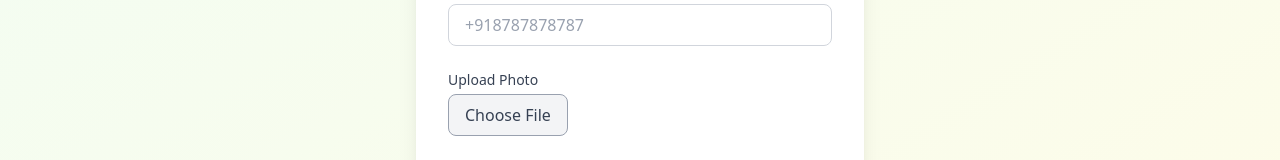
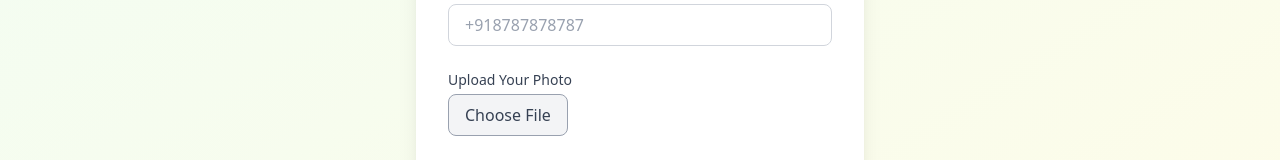
Before and after one commit to dakshshah05/sdg-registration, a React (Vite) app: page / in a window 1280 px wide. Shown: the part 467-627 px from the top of the page. Built offline with nearby package versions, Linux system fonts and the light colour scheme.

Commit message:
Fix: Add validation alert for missing file upload

```diff
--- a/src/components/RegistrationForm.tsx
+++ b/src/components/RegistrationForm.tsx
@@ -63,6 +63,12 @@
   const handleSubmit = async (e: React.FormEvent<HTMLFormElement>) => {
     e.preventDefault();
     setLoading(true);
+
+    if (!fileData) {
+      alert("Please upload your photo before registering.");
+      setLoading(false);
+      return;
+    }
 
     const formData = new FormData(e.currentTarget);
     const payload = {
@@ -179,7 +185,7 @@
           </div>
 
           <div className="form-item">
-            <label className="block text-sm font-medium text-gray-700 mb-1">Upload Photo</label>
+            <label className="block text-sm font-medium text-gray-700 mb-1">Upload Your Photo</label>
             <div className="flex items-center space-x-4">
               <label className="cursor-pointer bg-gray-100 hover:bg-gray-200 text-gray-700 px-4 py-2 rounded-lg transition-colors border border-gray-400">
                 <span>{fileData ? 'Change File' : 'Choose File'}</span>
```
